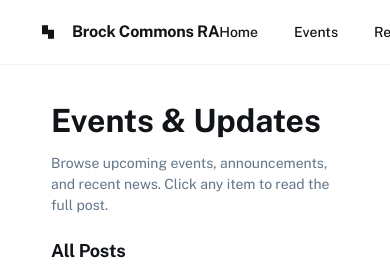
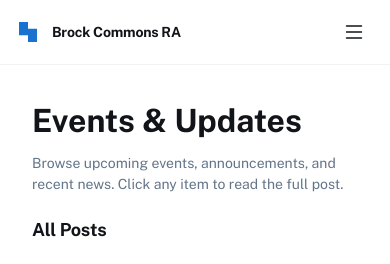
Before and after one commit to ubcbcra/website, a Next.js app: page /events in a window 390 px wide. Shown: the top 264 px of the page. Built offline with nearby package versions, Linux system fonts and the light colour scheme; grey boxes are pictures that could not be loaded.

Commit message:
Refactor layout components for consistent padding and responsive design across About, Contact, Events, Home, and Resources pages; enhance Navbar with mobile support and improved navigation handling.

```diff
--- a/src/app/about/page.tsx
+++ b/src/app/about/page.tsx
@@ -37,7 +37,7 @@ function pickImage(name: string): string {
 
 export default function AboutPage(): React.JSX.Element {
   return (
-    <div className="px-40 flex flex-1 justify-center py-5">
+  <div className="px-4 sm:px-6 lg:px-12 xl:px-20 flex flex-1 justify-center py-5">
       <div className="layout-content-container flex flex-col max-w-[960px] flex-1">
         <div className="flex flex-wrap justify-between gap-3 p-4">
           <div className="flex min-w-72 flex-col gap-3">
--- a/src/app/contact/page.tsx
+++ b/src/app/contact/page.tsx
@@ -1,6 +1,6 @@
 export default function ContactPage(): React.JSX.Element {
   return (
-    <div className="px-40 flex flex-1 justify-center py-5">
+  <div className="px-4 sm:px-6 lg:px-12 xl:px-20 flex flex-1 justify-center py-5">
       <div className="layout-content-container flex flex-col max-w-[960px] flex-1">
         <div className="flex flex-wrap justify-between gap-3 p-4">
           <div className="flex min-w-72 flex-col gap-3">
--- a/src/app/events/[slug]/page.tsx
+++ b/src/app/events/[slug]/page.tsx
@@ -9,7 +9,7 @@ export default async function EventDetailPage({ params }: { params: Promise<Even
   const evt = await getEventBySlug(slug);
   if (!evt) return notFound();
   return (
-    <div className="px-40 flex flex-1 justify-center py-5">
+  <div className="px-4 sm:px-6 lg:px-12 xl:px-20 flex flex-1 justify-center py-5">
       <article className="layout-content-container flex flex-col max-w-[760px] flex-1 p-4">
         <p className="text-[#637588] text-sm font-normal leading-normal mb-1">{formatDisplayDate(evt.date)}{evt.category ? ` • ${evt.category}` : ""}</p>
         <h1 className="text-[#111418] tracking-light text-[34px] font-bold leading-tight mb-4">{evt.title}</h1>
--- a/src/app/events/page.tsx
+++ b/src/app/events/page.tsx
@@ -4,10 +4,10 @@ import Link from "next/link";
 export default async function EventsPage(): Promise<React.JSX.Element> {
   const items = await getSortedEvents();
   return (
-    <div className="px-40 flex flex-1 justify-center py-5">
+  <div className="px-4 sm:px-6 lg:px-12 xl:px-20 flex flex-1 justify-center py-5">
       <div className="layout-content-container flex flex-col max-w-[960px] flex-1">
         <div className="flex flex-wrap justify-between gap-3 p-4">
-          <div className="flex min-w-72 flex-col gap-3">
+          <div className="flex sm:min-w-72 flex-col gap-3">
             <p className="text-[#111418] tracking-light text-[32px] font-bold leading-tight">Events &amp; Updates</p>
             <p className="text-[#637588] text-sm font-normal leading-normal">
               Browse upcoming events, announcements, and recent news. Click any item to read the full post.
--- a/src/app/page.tsx
+++ b/src/app/page.tsx
@@ -3,7 +3,7 @@ import Link from "next/link";
 
 export default async function Home(): Promise<React.JSX.Element> {
   return (
-    <div className="px-40 flex flex-1 justify-center py-5">
+  <div className="px-4 sm:px-6 lg:px-12 xl:px-20 flex flex-1 justify-center py-5">
       <div className="layout-content-container flex flex-col max-w-[960px] flex-1">
         <div className="@container">
           <div className="@[480px]:px-4 @[480px]:py-3">
@@ -31,7 +31,7 @@ export default async function Home(): Promise<React.JSX.Element> {
           Quick Links
         </h2>
         <div className="pb-3">
-          <div className="flex border-b border-[#dce0e5] px-4 gap-8">
+          <div className="flex flex-wrap sm:flex-nowrap border-b border-[#dce0e5] px-4 gap-4 sm:gap-8 text-center sm:text-left">
             <Link
               className="flex flex-col items-center justify-center border-b-[3px] border-b-[#111418] text-[#111418] gap-1 pb-[7px] pt-2.5"
               href="/events"
--- a/src/app/resources/page.tsx
+++ b/src/app/resources/page.tsx
@@ -1,9 +1,9 @@
 export default function ResourcesPage(): React.JSX.Element {
   return (
-    <div className="px-40 flex flex-1 justify-center py-5">
+  <div className="px-4 sm:px-6 lg:px-12 xl:px-20 flex flex-1 justify-center py-5">
       <div className="layout-content-container flex flex-col max-w-[960px] flex-1">
         <div className="flex flex-wrap justify-between gap-3 p-4">
-          <div className="flex min-w-72 flex-col gap-3">
+          <div className="flex sm:min-w-72 flex-col gap-3">
             <p className="text-[#111418] tracking-light text-[32px] font-bold leading-tight">Resources</p>
             <p className="text-[#637588] text-sm font-normal leading-normal">Find important documents, guidelines, and helpful links for residents.</p>
           </div>
--- a/src/components/Navbar.tsx
+++ b/src/components/Navbar.tsx
@@ -1,36 +1,106 @@
+"use client";
+
 import Link from "next/link";
-import React from "react";
+import React, { useState, useEffect } from "react";
 
 export default function Navbar(): React.JSX.Element {
+  const [open, setOpen] = useState(false);
+  // Close on route change (basic – relies on hashchange/popstate)
+  useEffect(() => {
+    const handler = () => setOpen(false);
+    window.addEventListener("hashchange", handler);
+    window.addEventListener("popstate", handler);
+    return () => {
+      window.removeEventListener("hashchange", handler);
+      window.removeEventListener("popstate", handler);
+    };
+  }, []);
+
+  const navItems = [
+    { href: "/", label: "Home" },
+    { href: "/events", label: "Events" },
+    { href: "/resources", label: "Resources" },
+    { href: "/about", label: "About Us" },
+    { href: "/contact", label: "Contact" },
+  ];
+
   return (
-    <header className="flex items-center justify-between whitespace-nowrap border-b border-solid border-b-[#f0f2f4] px-10 py-3">
-      <div className="flex items-center gap-4 text-[#111418]">
-        <div className="size-4">
-          <svg viewBox="0 0 48 48" fill="none" xmlns="http://www.w3.org/2000/svg">
+    <header className="border-b border-solid border-b-[#f0f2f4] px-4 sm:px-6 lg:px-10 py-3 bg-white/90 backdrop-blur supports-[backdrop-filter]:bg-white/70 sticky top-0 z-40">
+      <div className="flex items-center justify-between gap-4">
+        <div className="flex items-center gap-3 min-w-0">
+          <div className="size-6 text-[#1773cf] shrink-0">
+            <svg viewBox="0 0 48 48" fill="none" xmlns="http://www.w3.org/2000/svg" className="w-full h-full">
               <path fillRule="evenodd" clipRule="evenodd" d="M24 4H6V17.3333V30.6667H24V44H42V30.6667V17.3333H24V4Z" fill="currentColor"></path>
             </svg>
           </div>
-        <h1 className="text-[#111418] text-base sm:text-lg font-bold leading-tight tracking-[-0.015em]">
-          <span className="hidden sm:inline">Brock Commons Residence Association</span>
-          <span className="sm:hidden">Brock Commons RA</span>
-        </h1>
+          <Link href="/" className="font-bold tracking-[-0.015em] text-[#111418] text-sm xs:text-base sm:text-lg line-clamp-1">
+            <span className="hidden md:inline">Brock Commons Residence Association</span>
+            <span className="md:hidden">Brock Commons RA</span>
+          </Link>
         </div>
-      <div className="flex flex-1 justify-end gap-8">
-        <div className="flex items-center gap-9">
-          <Link className="text-[#111418] text-sm font-medium leading-normal" href="/">Home</Link>
-          <Link className="text-[#111418] text-sm font-medium leading-normal" href="/events">Events</Link>
-          <Link className="text-[#111418] text-sm font-medium leading-normal" href="/resources">Resources</Link>
-          <Link className="text-[#111418] text-sm font-medium leading-normal" href="/about">About Us</Link>
-          <Link className="text-[#111418] text-sm font-medium leading-normal" href="/contact">Contact</Link>
-        </div>
-        <button className="flex max-w-[480px] cursor-pointer items-center justify-center overflow-hidden rounded-lg h-10 bg-[#f0f2f4] text-[#111418] gap-2 text-sm font-bold leading-normal tracking-[0.015em] min-w-0 px-2.5">
+
+        {/* Desktop nav */}
+        <nav className="hidden md:flex items-center gap-8">
+          {navItems.map((i) => (
+            <Link key={i.href} href={i.href} className="text-[#111418] text-sm font-medium leading-normal hover:text-[#1773cf] focus-visible:outline-none focus-visible:ring-2 focus-visible:ring-[#1773cf] rounded">
+              {i.label}
+            </Link>
+          ))}
+        </nav>
+
+        {/* Right actions */}
+        <div className="flex items-center gap-2">
+          <button
+            type="button"
+            className="hidden md:flex max-w-[480px] cursor-pointer items-center justify-center overflow-hidden rounded-lg h-10 bg-[#f0f2f4] text-[#111418] gap-2 text-sm font-bold leading-normal tracking-[0.015em] px-2.5"
+            aria-label="Search"
+          >
             <div className="text-[#111418]" data-icon="MagnifyingGlass" data-size="20px" data-weight="regular">
-            <svg xmlns="http://www.w3.org/2000/svg" width="20px" height="20px" fill="currentColor" viewBox="0 0 256 256">
-              <path d="M229.66,218.34l-50.07-50.06a88.11,88.11,0,1,0-11.31,11.31l50.06,50.07a8,8,0,0,0,11.32-11.32ZM40,112a72,72,0,1,1,72,72A72.08,72.08,0,0,1,40,112Z"></path>
+              <svg xmlns="http://www.w3.org/2000/svg" width="20" height="20" fill="currentColor" viewBox="0 0 256 256">
+                <path d="M229.66,218.34l-50.07-50.06a88.11,88.11,0,1,0-11.31,11.31l50.06,50.07a8,8,0,0,0,11.32-11.32ZM40,112a72,72,0,1,1,72,72A72.08,72.08,0,0,1,40,112Z" />
               </svg>
             </div>
           </button>
+          <button
+            type="button"
+            className="md:hidden inline-flex items-center justify-center rounded-md p-2 text-[#111418] hover:bg-[#f0f2f4] focus-visible:outline-none focus-visible:ring-2 focus-visible:ring-[#1773cf]"
+            aria-controls="primary-navigation"
+            aria-expanded={open}
+            onClick={() => setOpen((o) => !o)}
+          >
+            <span className="sr-only">Toggle navigation</span>
+            {open ? (
+              <svg xmlns="http://www.w3.org/2000/svg" width="24" height="24" viewBox="0 0 256 256" fill="currentColor">
+                <path d="M205.66,194.34a8,8,0,0,1-11.32,11.32L128,139.31,61.66,205.66a8,8,0,0,1-11.32-11.32L116.69,128,50.34,61.66A8,8,0,0,1,61.66,50.34L128,116.69l66.34-66.35a8,8,0,0,1,11.32,11.32L139.31,128Z" />
+              </svg>
+            ) : (
+              <svg xmlns="http://www.w3.org/2000/svg" width="24" height="24" viewBox="0 0 256 256" fill="currentColor">
+                <path d="M40,64a8,8,0,0,1,8-8H208a8,8,0,0,1,0,16H48A8,8,0,0,1,40,64Zm0,64a8,8,0,0,1,8-8H208a8,8,0,0,1,0,16H48A8,8,0,0,1,40,128Zm0,64a8,8,0,0,1,8-8H208a8,8,0,0,1,0,16H48A8,8,0,0,1,40,192Z" />
+              </svg>
+            )}
+          </button>
         </div>
+      </div>
+
+      {/* Mobile menu */}
+      <nav
+        id="primary-navigation"
+        className={`md:hidden transition-[max-height,opacity] duration-300 ease-out overflow-hidden ${open ? "max-h-[400px] opacity-100" : "max-h-0 opacity-0"}`}
+      >
+        <ul className="flex flex-col gap-1 pt-3 pb-4">
+          {navItems.map((i) => (
+            <li key={i.href}>
+              <Link
+                href={i.href}
+                className="block px-2 py-2 rounded-md text-[#111418] text-sm font-medium hover:bg-[#f0f2f4] focus-visible:outline-none focus-visible:ring-2 focus-visible:ring-[#1773cf]"
+                onClick={() => setOpen(false)}
+              >
+                {i.label}
+              </Link>
+            </li>
+          ))}
+        </ul>
+      </nav>
     </header>
   );
 }
```
Lines whose indentation alone changed are shown as unchanged.
